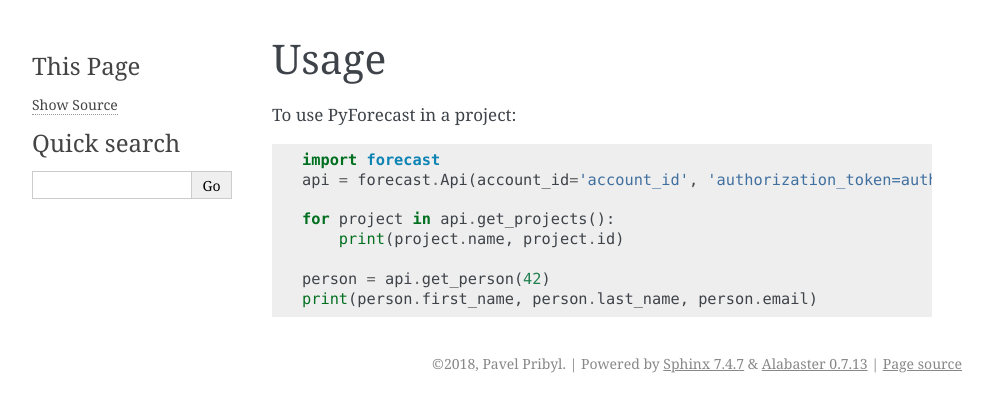
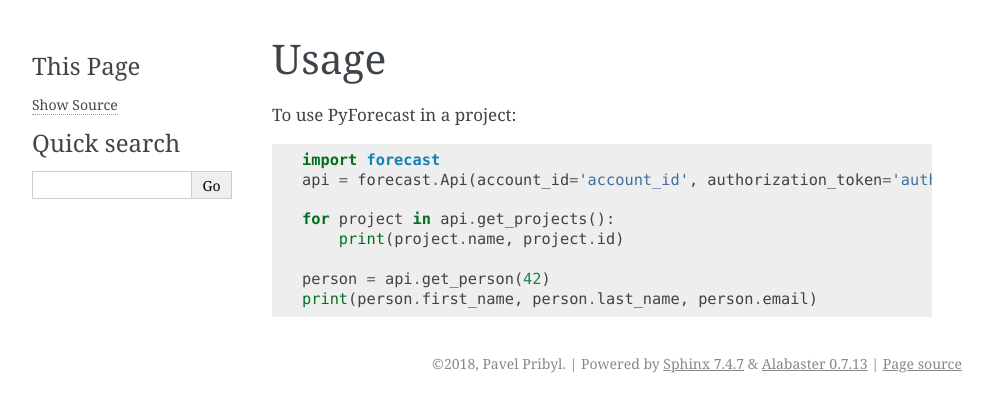
Before and after one commit to vafliik/pyforecast, a Sphinx documentation site: the page built from docs/usage.rst, in a window 1280 px wide. Shown: the top 412 px of the page, without its empty margins (148-1141 px from the left). Built offline with Sphinx 7.4.7, drawn with Linux system fonts in a browser that asks for light colours; pages that are not in the unit, such as notebooks, are missing from menus.

Commit message:
Fix typo in doc

```diff
--- a/docs/usage.rst
+++ b/docs/usage.rst
@@ -5,7 +5,7 @@
 To use PyForecast in a project::
 
     import forecast
-    api = forecast.Api(account_id='account_id', 'authorization_token=authorization_token')
+    api = forecast.Api(account_id='account_id', authorization_token='authorization_token')
 
     for project in api.get_projects():
         print(project.name, project.id)
```
